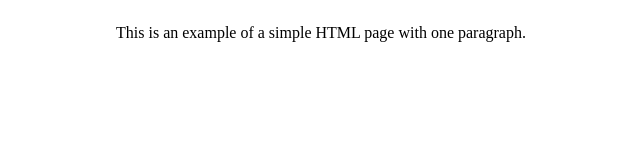
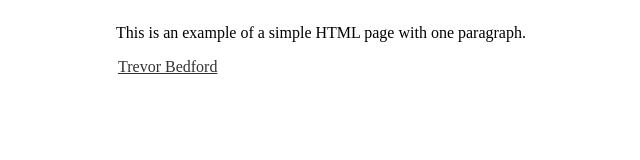
Before and after one commit to annikaavery/Credits, a plain HTML site: page index.html in a window 1280 px wide. Shown: the whole page, without its empty margins (319-959 px from the left). Drawn offline with Linux system fonts and the light colour scheme.

Commit message:
Update index.html

```diff
--- a/index.html
+++ b/index.html
@@ -10,9 +10,10 @@
 
           <span style="white-space: nowrap;">
                 <p>This is an example of a simple HTML page with one paragraph.</p>
-          <!-- <a href="http://bedford.io/team/trevor-bedford/"   style="font-weight: 300; color: rgb(51, 51, 51); margin-left: 2px; margin-right: 2px;">
-           <img alt="Trevor Bedford" src="/static/trevor-bedford-345ae3761dafc6eacacd98708c0d1b39.jpg" style="margin-left: 5px; margin-right: 4px; border-radius: 50%; vertical-align: middle;" width="32">Trevor Bedford
-          </a>-->
+          <a href="http://bedford.io/team/trevor-bedford/"   style="font-weight: 300; color: rgb(51, 51, 51); margin-left: 2px; margin-right: 2px;">
+           <!-- <img alt="Trevor Bedford" src="/static/trevor-bedford-345ae3761dafc6eacacd98708c0d1b39.jpg" style="margin-left: 5px; margin-right: 4px; border-radius: 50%; vertical-align: middle;" width="32">-->
+Trevor Bedford
+          </a>
         </span>
       </div>
     </body>
```
